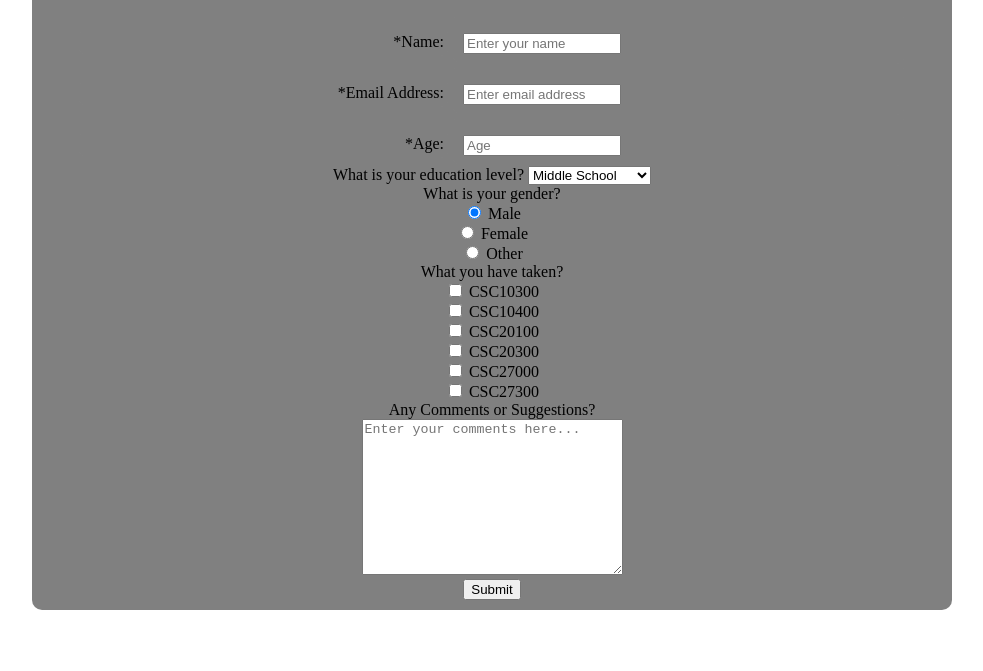
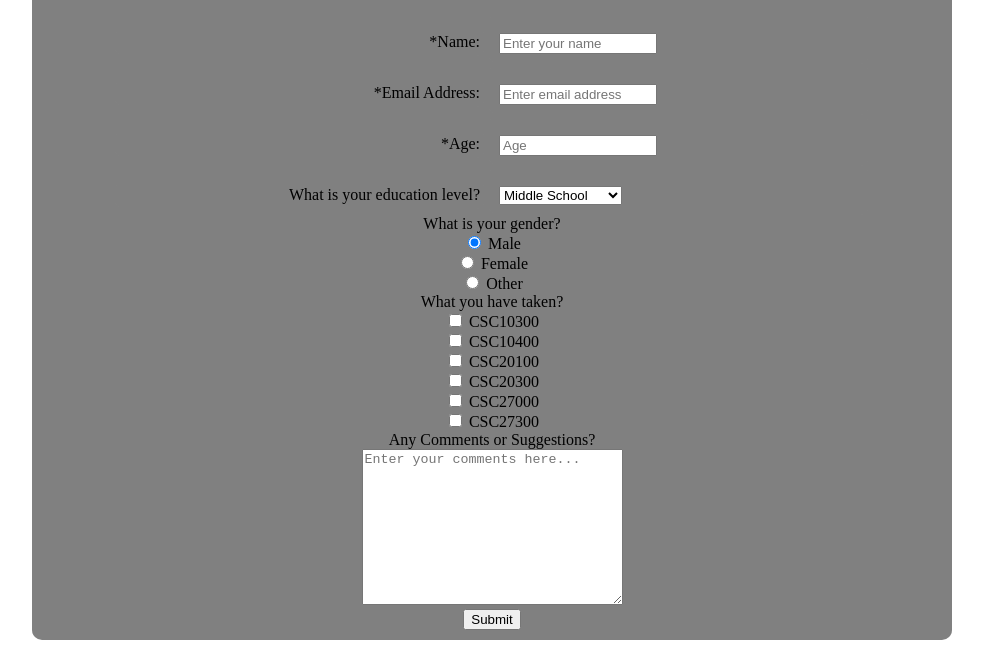
Before and after one commit to csc473s2019-webdev/hw3-p5-practice-with-html-css-forms-albert6051, a plain HTML site: page index.html in a window 1280 px wide. Shown: the part 129-800 px from the top of the page, without its empty margins (148-1131 px from the left). Drawn offline with Linux system fonts and the light colour scheme.

Commit message:
some css update for dropbox

```diff
--- a/index.html
+++ b/index.html
@@ -31,7 +31,7 @@
         .right {
             display: inline-block;
             text-align: left;
-            width: 48%;
+            width: 40%;
             vertical-align: middle;
         }
     </style>
@@ -64,13 +64,18 @@
                 <input type="number" class= "input-field" name="" id="number" min="1" max="100" placeholder="Age">
             </div>
             <br>
+            <div class="left">
                 <label for="" id="dropdown-label">What is your education level? </label>
+            </div>
+            <div class="right">
                 <select name="" id="dropdown">
                     <option value="1">Middle School</option>
                     <option value="2">High School</option>
                     <option value="3">College</option>
                     <option value="4">Graduate School</option>
                 </select>
+            </div>
+
             <br><label for="gender-label">What is your gender? </label><br>
             <input type="radio" name="gender" value="male" checked> Male <br>
             <input type="radio" name="gender" value="female" > Female <br>
```
Lines whose indentation alone changed are shown as unchanged.
